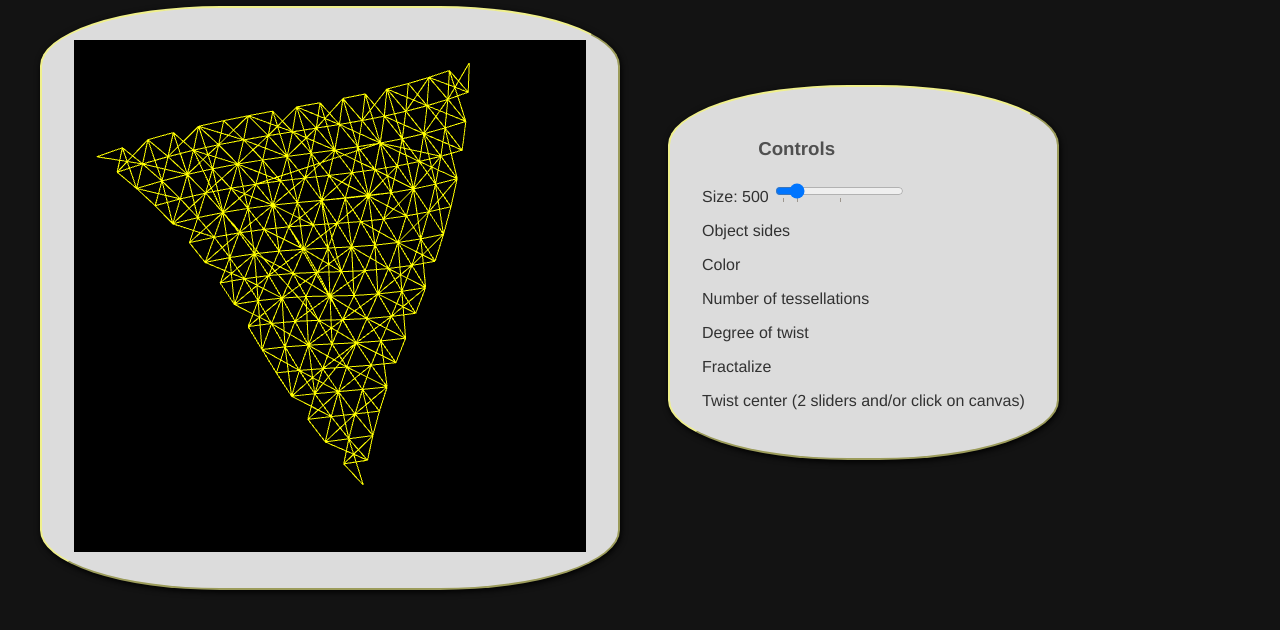
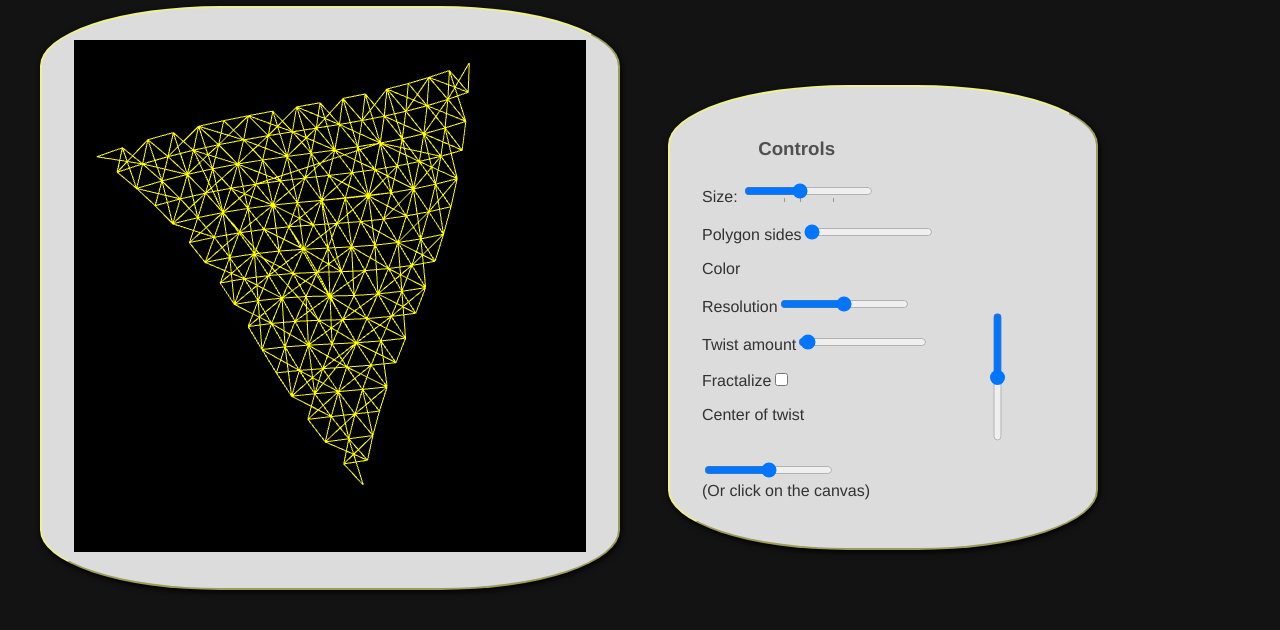
Before and after one commit to shiftplusplus/shiftplusplus.github.io, a PHP site: page /Assig1/index.html in a window 1280 px wide. Shown: the part 131-761 px from the top of the page. Run offline with PHP 8.4, Linux system fonts and the light colour scheme; some libraries are stand-ins or nearby versions.

Commit message:
Created control inputs
Now we get to make them do something!

```diff
--- a/Assig1/index.html
+++ b/Assig1/index.html
@@ -41,21 +41,23 @@ void main() {
             <h3>Controls</h3>
             <p>
                 <label for="size" >Size: </label>
-                <output name="size" for="size">500</output>
-                <input type="range" min="400" max="1200" step="20" value="500" id="size" class="controls" list="sizes">
+                <input type="range" min="0.25" max="2" step="0.25" value="1" id="size" class="controls" list="sizes">
                     <datalist id="sizes">
-                        <option label="400">400</option>
-                        <option label="512">500</option>
-                        <option label="800">800</option>
+                        <option label="0.75">0.75</option>
+                        <option label="1">1</option>
+                        <option label="1.5">1.5</option>
                     </datalist>
                 </input>
             </p>
-            <p>Object sides</p>
+            <p><label for="sides">Polygon sides</label><input type="range" min="3" max="12" step="1" value="3" id="sides" class="controls" /></p>
             <p>Color</p>
-            <p>Number of tessellations</p>
-            <p>Degree of twist</p>
-            <p>Fractalize</p>
-            <p>Twist center (2 sliders and/or click on canvas)</p>
+            <p><label for="tessellations">Resolution</label><input type="range" min="0" max="12" step="1" value="6" id="tessellations" class="controls" /></p>
+            <p><label for="twist">Twist amount</label><input type="range" min="0" max="900" step="1" value="10" id="twist" class="controls" /></p>
+            <p><label for="fractal">Fractalize</label><input type="checkbox" value="false" id="fractal" class="controls" /></p>
+            <p><label>Center of twist</label><br /><br /><br />
+            <input type="range" min="0" max="512" step="1" value="256" id="centerX" class="controls" />
+            <input type="range" min="0" max="512" step="1" value="256" id="centerY" class="controls vertical" />
+            <br />(Or click on the canvas)</p>
 
         </article>
     </body>
--- a/Common/main.css
+++ b/Common/main.css
@@ -65,3 +65,10 @@ article h3 {
 h2, .light {
     font-weight: 100;
     }
+
+.vertical {
+    transform: rotate(90deg);
+    margin-left: 7em;
+    position: relative;
+    top: -7em;
+}
```
